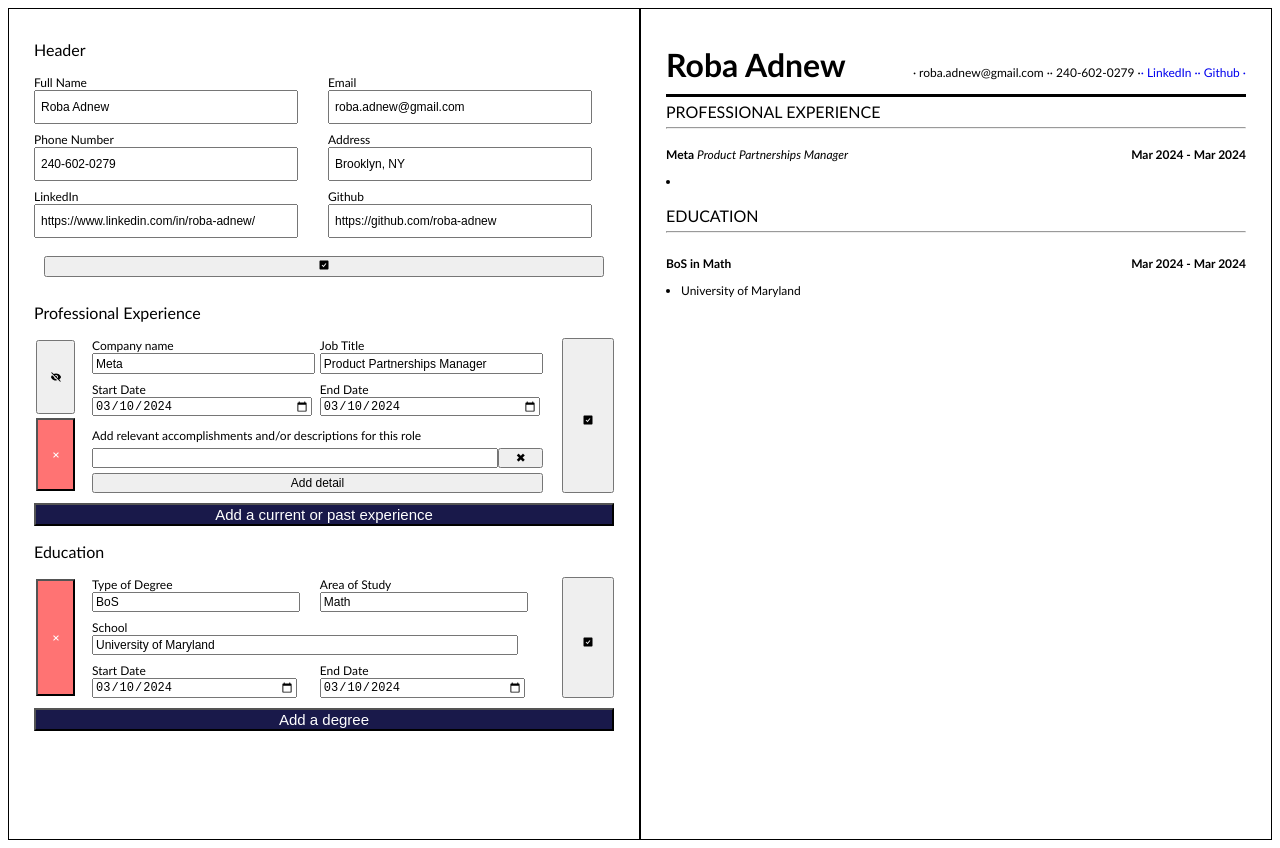
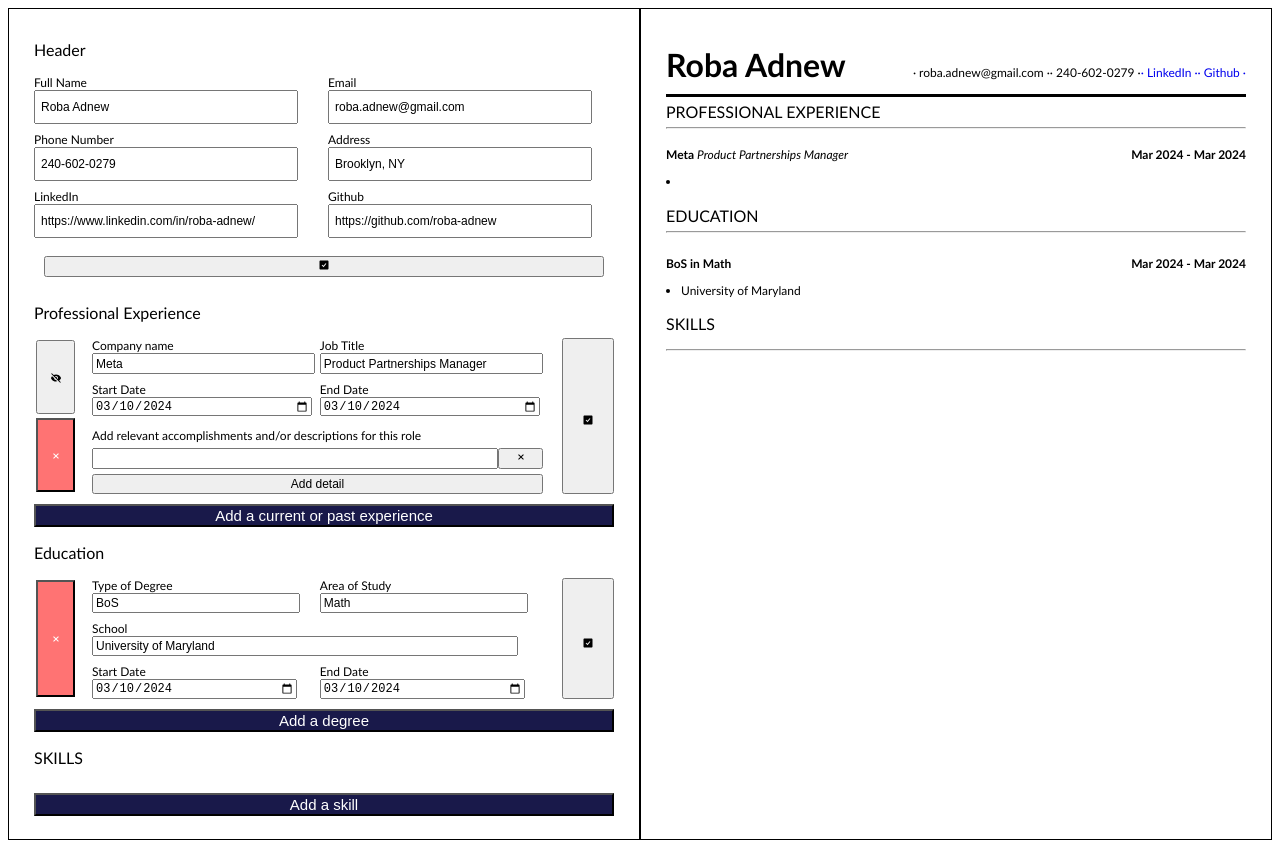
Before and after one commit to roba-adnew/cv-application, a React (Vite) app in the folder cv-application/: page / in a window 1280 px wide. Both pictures are taken after a click on the button "Add detail". Built offline with nearby package versions, Linux system fonts and the light colour scheme.

Commit message:
Cleaning up previous merge

```diff
--- a/cv-application/src/App.jsx
+++ b/cv-application/src/App.jsx
@@ -7,13 +7,16 @@ import { Job, Degree } from './utils.components.jsx';
 import { defaultHeader, defaultJob, defaultDegree } from './utils.constants.jsx';
 import EducationForm from './EducationForm/EducationForm.jsx';
 import EducationDisplay from './EducationForm/EducationDisplay.jsx';
+import SkillsForm from './Skills/SkillsForm.jsx';
 
 import './App.css';
+import SkillsDisplay from './Skills/SkillsDisplay.jsx';
 
 function App() {
 	const [header, setHeader] = useState(() => (defaultHeader));
 	const [jobs, setJobs] = useState([defaultJob]);
-	const [education, setEducation] = useState([defaultDegree])
+	const [education, setEducation] = useState([defaultDegree]);
+	const [skills, setSkills] = useState([]);
 
 	function addNewJob() {
 		setJobs([...jobs, Job()]);
@@ -75,11 +78,16 @@ function App() {
 						updateDegree={updateDegree}
 						deleteDegree={deleteDegree}
 					/>
+					<SkillsForm
+						skills={skills}
+						setSkills={setSkills}
+					/>
 				</div>
 				<div id='display'>
 					<HeaderDisplay headerData={header} />
 					<ProfExperienceDisplay jobData={jobs} />
 					<EducationDisplay educationData={education} />
+					<SkillsDisplay skillsData={skills} />
 				</div>
 			</div>
 		</>
--- a/cv-application/src/ProfExperience/JobForm/Feats/Feats.jsx
+++ b/cv-application/src/ProfExperience/JobForm/Feats/Feats.jsx
@@ -1,5 +1,6 @@
 import PropTypes from 'prop-types'
 import { Feat } from '../../../utils.components.jsx'
+import { BiX } from "react-icons/bi";
 
 function FeatsForm({ job, updateJob }) {
     const willDisplayLabel = job.feats.length > 0 ? true : false;
@@ -14,7 +15,6 @@ function FeatsForm({ job, updateJob }) {
             }
             {job.feats.map(feat => (
                 <div className='feat-div' key={`form: ${feat.id}`}>
-
                     <input
                         onChange={(e) => {
                             e.preventDefault();
@@ -36,7 +36,7 @@ function FeatsForm({ job, updateJob }) {
                         )
                         updateJob(job.id, 'feats', updatedFeats);
                     }}>
-                        &#x2716;
+                        <BiX />
                     </button>
                 </div>
             ))}
--- a/cv-application/src/utils.components.jsx
+++ b/cv-application/src/utils.components.jsx
@@ -57,6 +57,13 @@ export function Degree(type, area, school, startDate, endDate) {
     }
 }
 
+export function Skill() {
+    return {
+        id: uuidv4(),
+        text: '',
+    }
+}
+
 Tenure.propTypes = {
     startDate: PropTypes.string,
     endDate: PropTypes.string
```
Also changed, not shown: cv-application/src/Skills/Skills.css (line endings or trailing spaces).
